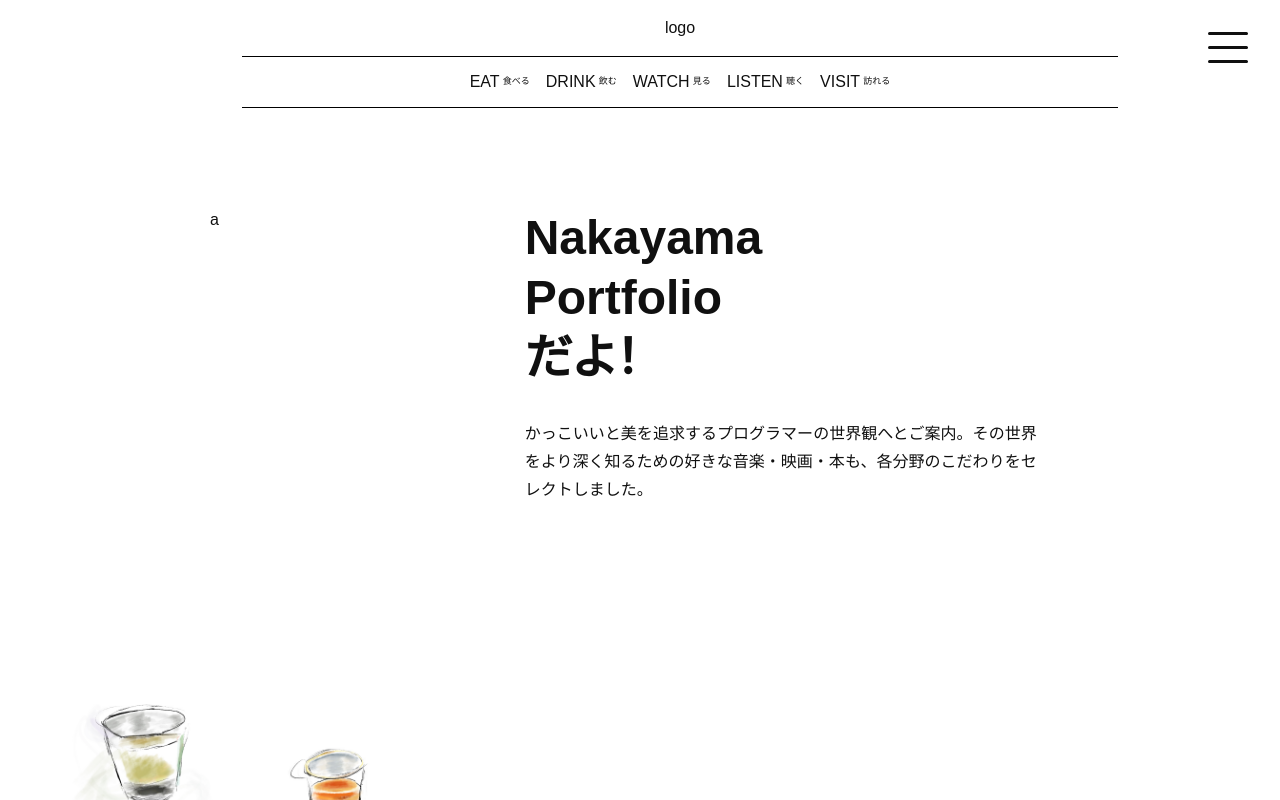
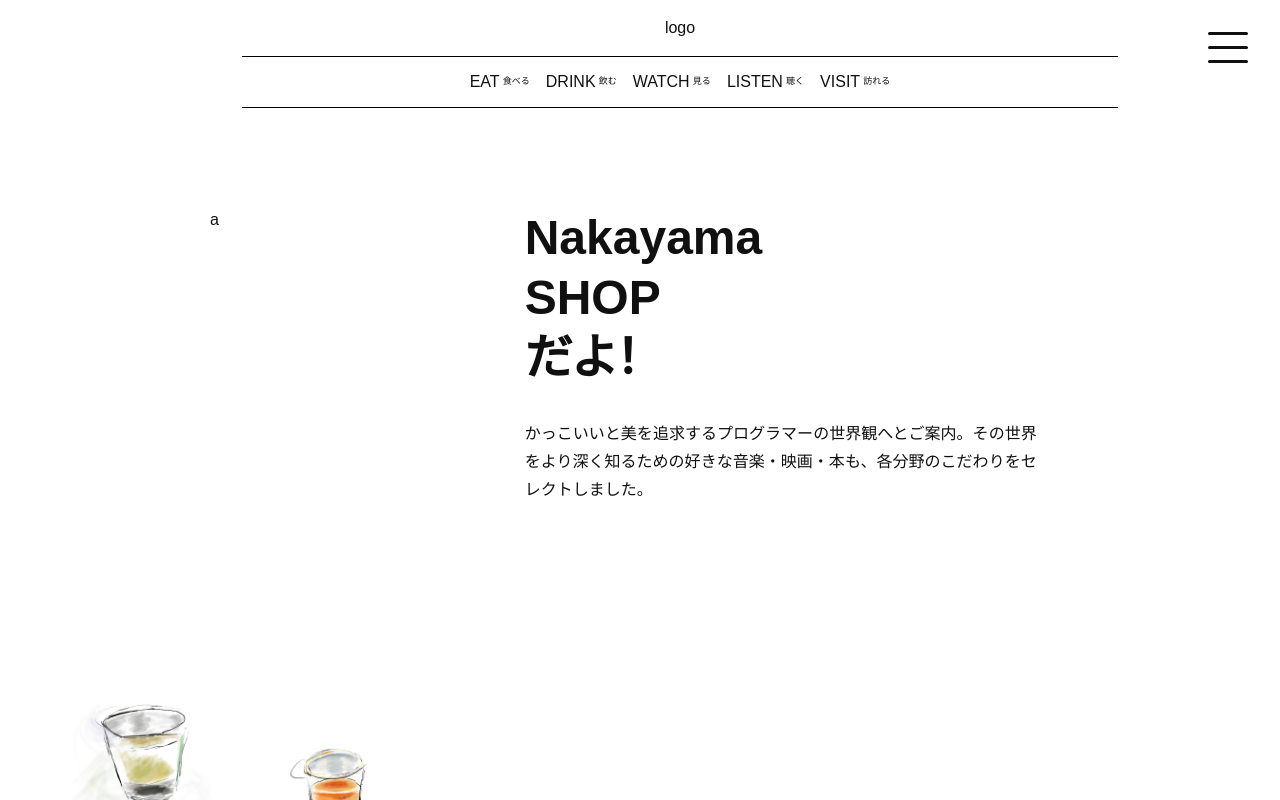
Before and after one commit to tom1236908745/nakalog, a Next.js app: page / in a window 1280 px wide. Shown: the top 800 px of the page. Built offline with nearby package versions, Linux system fonts and the light colour scheme.

Commit message:
fix: comment

```diff
--- a/components/Elements/Topic.tsx
+++ b/components/Elements/Topic.tsx
@@ -11,7 +11,7 @@ export default function Topic() {
           <h1 className={topic.largeStr}>
             Nakayama
             <br />
-            Portfolio
+            SHOP
             <br />
             だよ！
           </h1>
```
Also changed, not shown: public/images/peach.jpg (added).
